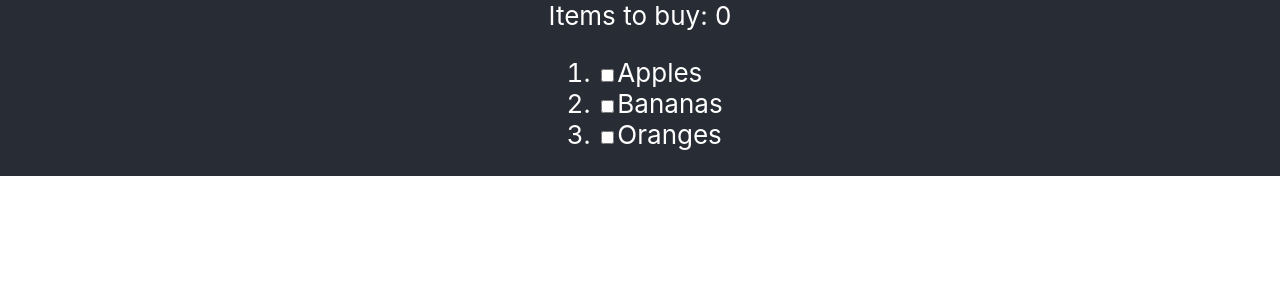
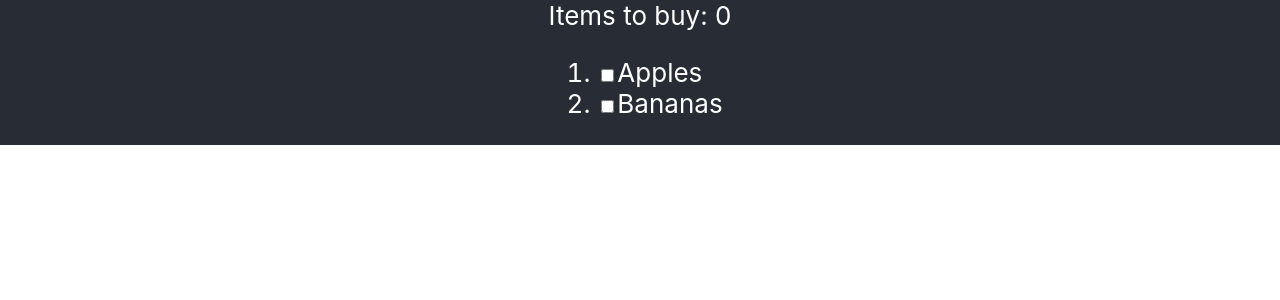
Before and after one commit to mcoblenz/CSE110-courseware-public, a React (Create React App) app in the folder demo-app/: page / in a window 1280 px wide. Shown: the top 300 px of the page. Built offline with nearby package versions, Linux system fonts and the light colour scheme; the HTML template or start-up script is replaced by a standard one.

Commit message:
Sort items according to whether they've been purchased.

```diff
--- a/demo-app/src/App.tsx
+++ b/demo-app/src/App.tsx
@@ -3,13 +3,31 @@ import logo from './logo.svg';
 import './App.css';
 import { useState } from 'react';
 
+type GroceryItem = { name: string, isPurchased: boolean };
 
 function App() {
     const [numRemainingItems, setNumRemainingItems] = useState(0);
 
+    let [items, setItems] = useState([
+        { name: "Apples", isPurchased: false },
+        { name: "Bananas", isPurchased: false }
+    ]);
+
 
     function handleCheckboxClick(e: React.ChangeEvent<HTMLInputElement>) {
         const checkbox: HTMLInputElement = e.target as HTMLInputElement;
+
+        const itemName = checkbox.name;
+
+        const itemIndex = items.findIndex((item) => item.name === itemName);
+        items[itemIndex] = { name: itemName, isPurchased: checkbox.checked };
+
+        const uncheckedItems = items.filter((item) => !item.isPurchased);
+        const checkedItems = items.filter((item) => item.isPurchased);
+
+        const newItems = uncheckedItems.concat(checkedItems);
+
+        setItems(newItems);
 
         const diff = checkbox.checked ? 1 : -1;
 
@@ -24,9 +42,7 @@ function App() {
                 Items to buy: {numRemainingItems}
                 <form action=".">
                     <ol>
-                        {[ListItem("Apples", handleCheckboxClick),
-                        ListItem("Bananas", handleCheckboxClick),
-                        ListItem("Oranges", handleCheckboxClick)]}
+                        {items.map((item) => ListItem(item, handleCheckboxClick))}
                     </ol>
                 </form>
             </div>
@@ -35,9 +51,9 @@ function App() {
 }
 
 
-function ListItem(itemText: string, changeHandler: ChangeEventHandler) {
+function ListItem(item: GroceryItem, changeHandler: ChangeEventHandler) {
     return (
-        <li key={itemText}><input type="checkbox" onChange={changeHandler} />{itemText}</li>
+        <li key={item.name}><input type="checkbox" onChange={changeHandler} checked={item.isPurchased} name={item.name} />{item.name}</li>
     )
 }
 
```
